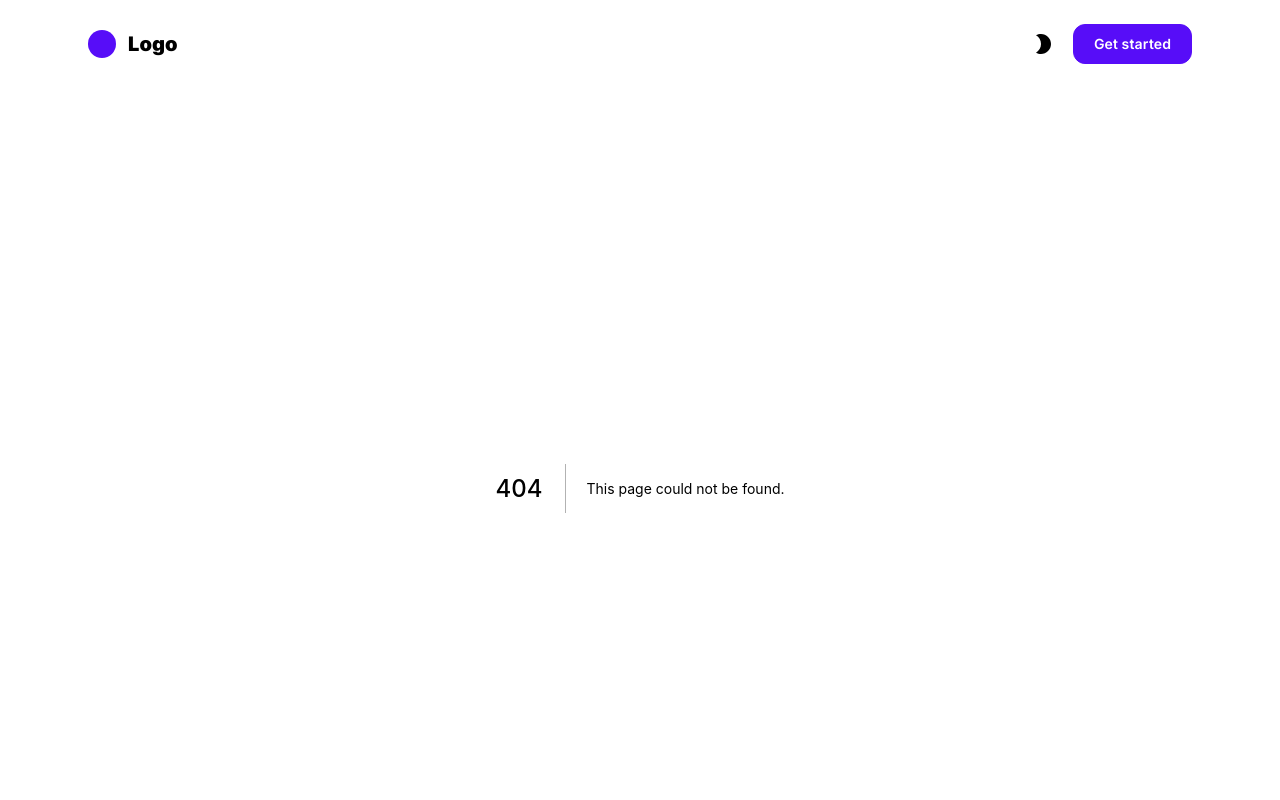
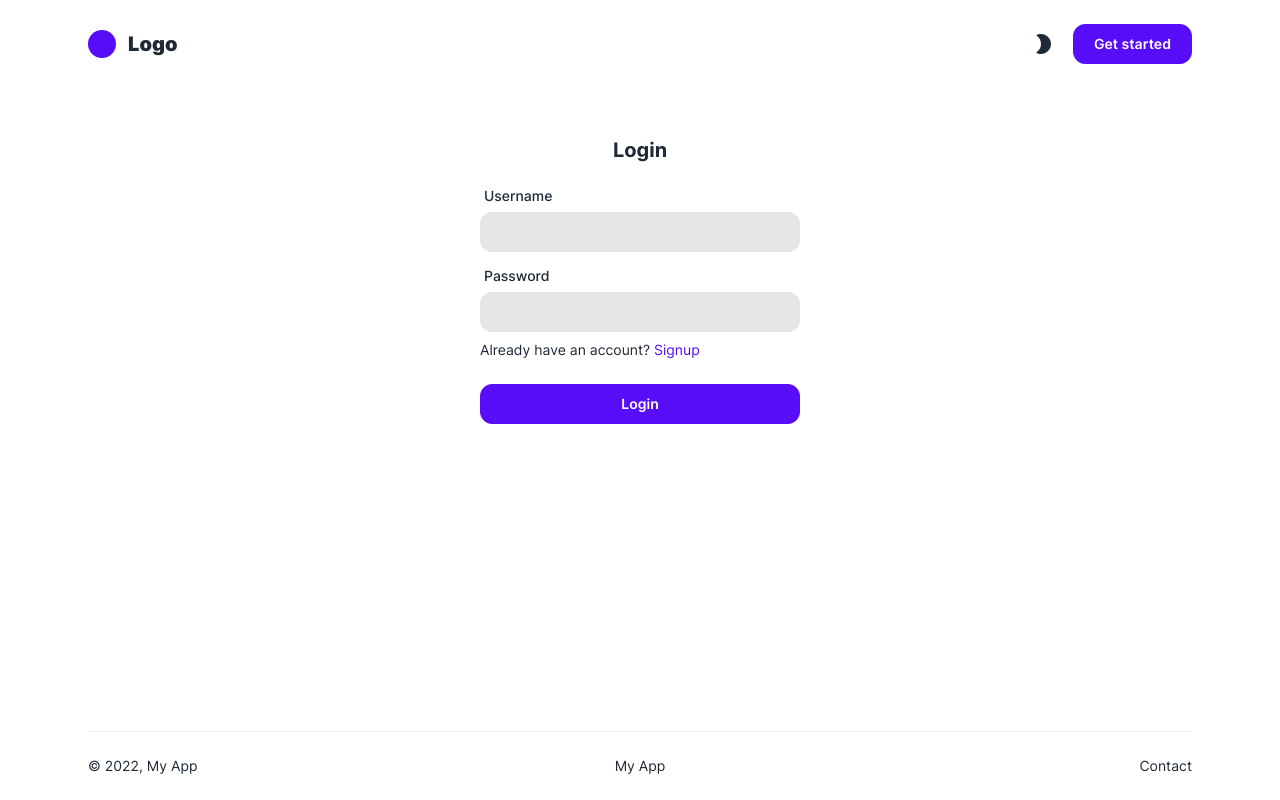
Before and after one commit to mattiapomelli/fluence-poc, a Next.js app: page /login in a window 1280 px wide. Before the commit this address had no page. Shown: the top 800 px of the page. Built offline with nearby package versions, Linux system fonts and the light colour scheme; what tailwindcss-radix would draw is missing.

Commit message:
Add login page ui

```diff
--- /dev/null
+++ b/src/pages/login.tsx
@@ -0,0 +1,28 @@
+import Link from "next/link";
+import React from "react";
+
+import { Button } from "@components/basic/button";
+import { Input } from "@components/basic/input";
+
+import type { NextPage } from "next";
+
+const LoginPage: NextPage = () => {
+  return (
+    <div className="mx-auto mt-12 max-w-xs">
+      <h1 className="mb-4 text-center text-xl font-bold">Login</h1>
+      <form className="flex w-full flex-col gap-2">
+        <Input label="Username" type="text" />
+        <Input label="Password" type="password" />
+        <p className="text-sm">
+          Already have an account?{" "}
+          <Link href="/signup">
+            <a className="text-primary hover:underline">Signup</a>
+          </Link>
+        </p>
+        <Button className="mt-4">Login</Button>
+      </form>
+    </div>
+  );
+};
+
+export default LoginPage;
```
